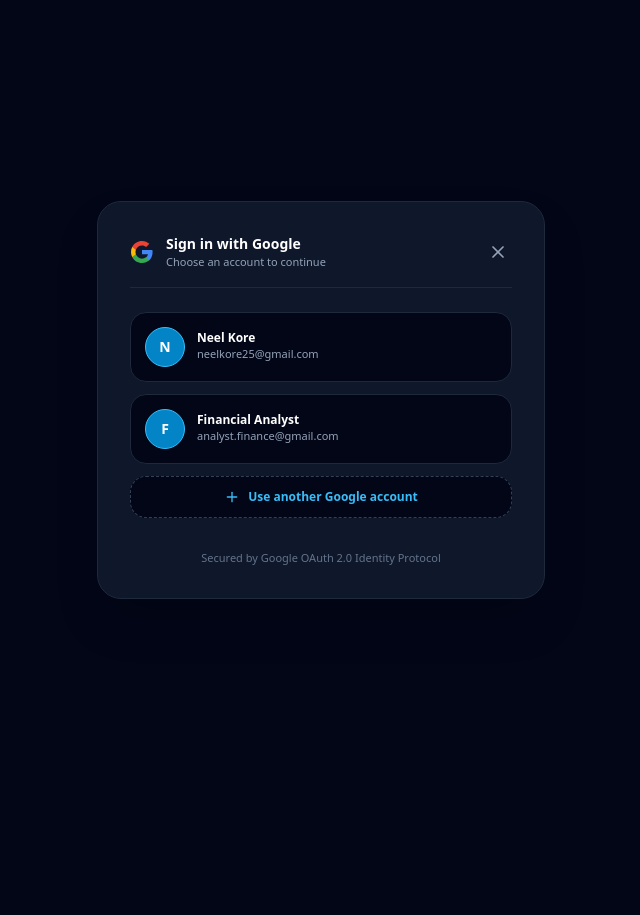
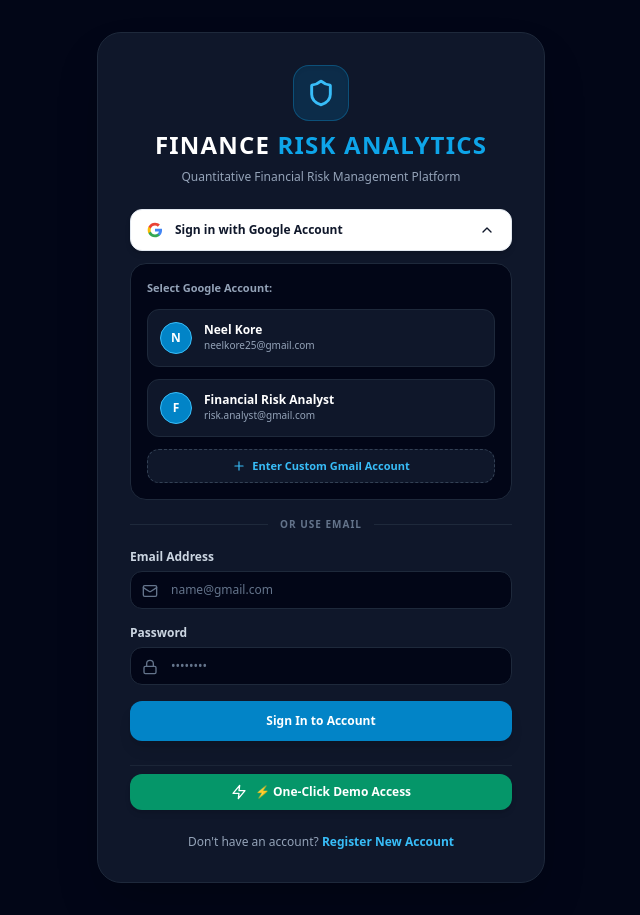
Before and after one commit to Neelkore25/finance-risk-management, a React (Vite) app in the folder client/: page /#/login in a window 1280 px wide. Both pictures are taken after a click on the button "Sign in with Google Account". Shown: the whole page, without its empty margins (319-959 px from the left). Before the commit the page ends 800 px from the top, so only its background shows below. Built offline with nearby package versions, Linux system fonts and the light colour scheme.

Commit message:
Add_inline_Google_Account_Selection_drawer_on_Login_screen

```diff
--- a/client/src/pages/Login.jsx
+++ b/client/src/pages/Login.jsx
@@ -1,18 +1,27 @@
 import React, { useState } from 'react';
 import { Link, useNavigate } from 'react-router-dom';
 import { useAuth } from '../context/AuthContext';
-import { Shield, Lock, Mail, AlertCircle, Zap } from 'lucide-react';
-import { GoogleAuthModal } from '../components/GoogleAuthModal';
+import { Shield, Lock, Mail, AlertCircle, Zap, Check, Plus, ChevronDown } from 'lucide-react';
 
 export function Login() {
-  const [email, setEmail] = useState('neelkore25@gmail.com');
-  const [password, setPassword] = useState('password123');
+  const [email, setEmail] = useState('');
+  const [password, setPassword] = useState('');
   const [error, setError] = useState('');
   const [loading, setLoading] = useState(false);
-  const [isGoogleModalOpen, setIsGoogleModalOpen] = useState(false);
+
+  // Google Account Chooser State
+  const [showGoogleAccounts, setShowGoogleAccounts] = useState(false);
+  const [showCustomGoogle, setShowCustomGoogle] = useState(false);
+  const [customGoogleEmail, setCustomGoogleEmail] = useState('');
+  const [customGoogleName, setCustomGoogleName] = useState('');
 
   const { login, googleLogin } = useAuth();
   const navigate = useNavigate();
+
+  const googleAccounts = [
+    { name: 'Neel Kore', email: 'neelkore25@gmail.com', avatar: 'N' },
+    { name: 'Financial Risk Analyst', email: 'risk.analyst@gmail.com', avatar: 'F' }
+  ];
 
   const handleSubmit = async (e) => {
     e.preventDefault();
@@ -29,37 +38,37 @@
     }
   };
 
-  const handleQuickDemo = async () => {
-    setError('');
-    setLoading(true);
-    try {
-      await login('neelkore25@gmail.com', 'password123');
-      navigate('/dashboard');
-    } catch (err) {
-      setError('Quick Demo login failed.');
-    } finally {
-      setLoading(false);
-    }
-  };
-
   const handleSelectGoogleAccount = async (account) => {
-    setIsGoogleModalOpen(false);
     setError('');
     setLoading(true);
     try {
       await googleLogin({ name: account.name, email: account.email });
       navigate('/dashboard');
     } catch (err) {
-      setError('Google Sign-In failed.');
+      setError('Google Sign-In failed. Please try again.');
     } finally {
       setLoading(false);
     }
+  };
+
+  const handleCustomGoogleSubmit = async (e) => {
+    e.preventDefault();
+    if (!customGoogleEmail.trim()) return;
+    handleSelectGoogleAccount({
+      name: customGoogleName.trim() || customGoogleEmail.split('@')[0],
+      email: customGoogleEmail.trim()
+    });
+  };
+
+  const handleQuickDemo = async () => {
+    handleSelectGoogleAccount({ name: 'Neel Kore', email: 'neelkore25@gmail.com' });
   };
 
   return (
     <div className="min-h-screen bg-slate-950 flex items-center justify-center p-4 sm:p-6 lg:p-8">
       {/* 100% OPAQUE Auth Container */}
       <div className="w-full max-w-md bg-slate-900 border border-slate-800 rounded-3xl shadow-2xl p-6 sm:p-8 opacity-100 space-y-6">
+        {/* Brand Header */}
         <div className="text-center space-y-2">
           <div className="inline-flex items-center justify-center w-14 h-14 rounded-2xl bg-sky-600/20 text-sky-400 border border-sky-500/30 shadow-inner">
             <Shield className="w-7 h-7 stroke-[2.5]" />
@@ -79,13 +88,15 @@
           </div>
         )}
 
-        {/* Google Sign-In Option */}
+        {/* GOOGLE SIGN IN BUTTON & ACCOUNT CHOOSER */}
+        <div className="space-y-3">
           <button
             type="button"
-          onClick={() => setIsGoogleModalOpen(true)}
+            onClick={() => setShowGoogleAccounts(!showGoogleAccounts)}
             disabled={loading}
-          className="w-full py-3 bg-white hover:bg-slate-100 text-slate-900 font-bold text-xs rounded-xl shadow-md transition-colors flex items-center justify-center gap-3 border border-slate-200 opacity-100"
+            className="w-full py-3 bg-white hover:bg-slate-100 text-slate-900 font-bold text-xs rounded-xl shadow-md transition-colors flex items-center justify-between px-4 border border-slate-200 opacity-100"
           >
+            <div className="flex items-center gap-3">
               <svg className="w-4 h-4" viewBox="0 0 24 24">
                 <path
                   fill="#4285F4"
@@ -105,7 +116,94 @@
                 />
               </svg>
               <span>Sign in with Google Account</span>
+            </div>
+            <ChevronDown className={`w-4 h-4 transition-transform ${showGoogleAccounts ? 'rotate-180' : ''}`} />
           </button>
+
+          {/* Expanded Google Account Options */}
+          {showGoogleAccounts && (
+            <div className="p-4 bg-slate-950 border border-slate-800 rounded-2xl space-y-3 opacity-100 animate-fadeIn">
+              <span className="text-[11px] font-bold text-slate-400 block mb-2">
+                Select Google Account:
+              </span>
+
+              {!showCustomGoogle ? (
+                <>
+                  {googleAccounts.map((acc) => (
+                    <button
+                      key={acc.email}
+                      type="button"
+                      onClick={() => handleSelectGoogleAccount(acc)}
+                      className="w-full p-3 bg-slate-900 hover:bg-slate-850 border border-slate-800 hover:border-sky-500 rounded-xl flex items-center justify-between text-left transition-colors opacity-100 group"
+                    >
+                      <div className="flex items-center gap-3">
+                        <div className="w-8 h-8 rounded-full bg-sky-600 text-white font-extrabold text-xs flex items-center justify-center border border-sky-400">
+                          {acc.avatar}
+                        </div>
+                        <div>
+                          <h4 className="text-xs font-bold text-white group-hover:text-sky-400 transition-colors">
+                            {acc.name}
+                          </h4>
+                          <p className="text-[10px] text-slate-400">{acc.email}</p>
+                        </div>
+                      </div>
+                      <Check className="w-3.5 h-3.5 text-sky-400 opacity-0 group-hover:opacity-100 transition-opacity" />
+                    </button>
+                  ))}
+
+                  <button
+                    type="button"
+                    onClick={() => setShowCustomGoogle(true)}
+                    className="w-full py-2 px-3 bg-slate-900 border border-dashed border-slate-700 hover:border-sky-500 rounded-xl text-[11px] font-bold text-sky-400 flex items-center justify-center gap-1.5 transition-colors opacity-100"
+                  >
+                    <Plus className="w-3.5 h-3.5" />
+                    Enter Custom Gmail Account
+                  </button>
+                </>
+              ) : (
+                <form onSubmit={handleCustomGoogleSubmit} className="space-y-3">
+                  <div>
+                    <label className="block text-[11px] font-bold text-slate-300 mb-1">Your Name</label>
+                    <input
+                      type="text"
+                      required
+                      value={customGoogleName}
+                      onChange={(e) => setCustomGoogleName(e.target.value)}
+                      placeholder="e.g. Neel Kore"
+                      className="w-full px-3 py-2 bg-slate-900 border border-slate-800 rounded-lg text-xs text-white placeholder-slate-500 focus:outline-none focus:border-sky-500 opacity-100"
+                    />
+                  </div>
+                  <div>
+                    <label className="block text-[11px] font-bold text-slate-300 mb-1">Gmail Address</label>
+                    <input
+                      type="email"
+                      required
+                      value={customGoogleEmail}
+                      onChange={(e) => setCustomGoogleEmail(e.target.value)}
+                      placeholder="name@gmail.com"
+                      className="w-full px-3 py-2 bg-slate-900 border border-slate-800 rounded-lg text-xs text-white placeholder-slate-500 focus:outline-none focus:border-sky-500 opacity-100"
+                    />
+                  </div>
+                  <div className="flex gap-2 pt-1">
+                    <button
+                      type="button"
+                      onClick={() => setShowCustomGoogle(false)}
+                      className="flex-1 py-2 bg-slate-800 text-slate-300 font-bold text-xs rounded-lg hover:bg-slate-700"
+                    >
+                      Back
+                    </button>
+                    <button
+                      type="submit"
+                      className="flex-1 py-2 bg-sky-600 text-white font-bold text-xs rounded-lg hover:bg-sky-500"
+                    >
+                      Sign In
+                    </button>
+                  </div>
+                </form>
+              )}
+            </div>
+          )}
+        </div>
 
         <div className="relative flex items-center justify-center">
           <div className="border-t border-slate-800 w-full" />
@@ -114,6 +212,7 @@
           </span>
         </div>
 
+        {/* EMAIL & PASSWORD FORM */}
         <form onSubmit={handleSubmit} className="space-y-4">
           <div>
             <label className="block text-xs font-bold text-slate-300 mb-1.5">Email Address</label>
@@ -148,7 +247,7 @@
           <button
             type="submit"
             disabled={loading}
-            className="w-full py-3 bg-sky-600 hover:bg-sky-500 text-white font-bold text-xs rounded-xl shadow-lg transition-colors disabled:opacity-50 mt-2"
+            className="w-full py-3 bg-sky-600 hover:bg-sky-500 text-white font-bold text-xs rounded-xl shadow-lg transition-colors disabled:opacity-50 mt-2 opacity-100"
           >
             {loading ? 'Authenticating...' : 'Sign In to Account'}
           </button>
@@ -174,13 +273,6 @@
           </Link>
         </div>
       </div>
-
-      {/* Interactive Google Account Chooser Modal (100% Solid Opaque) */}
-      <GoogleAuthModal
-        isOpen={isGoogleModalOpen}
-        onClose={() => setIsGoogleModalOpen(false)}
-        onSelectAccount={handleSelectGoogleAccount}
-      />
     </div>
   );
 }
```
Lines whose indentation alone changed are shown as unchanged.
